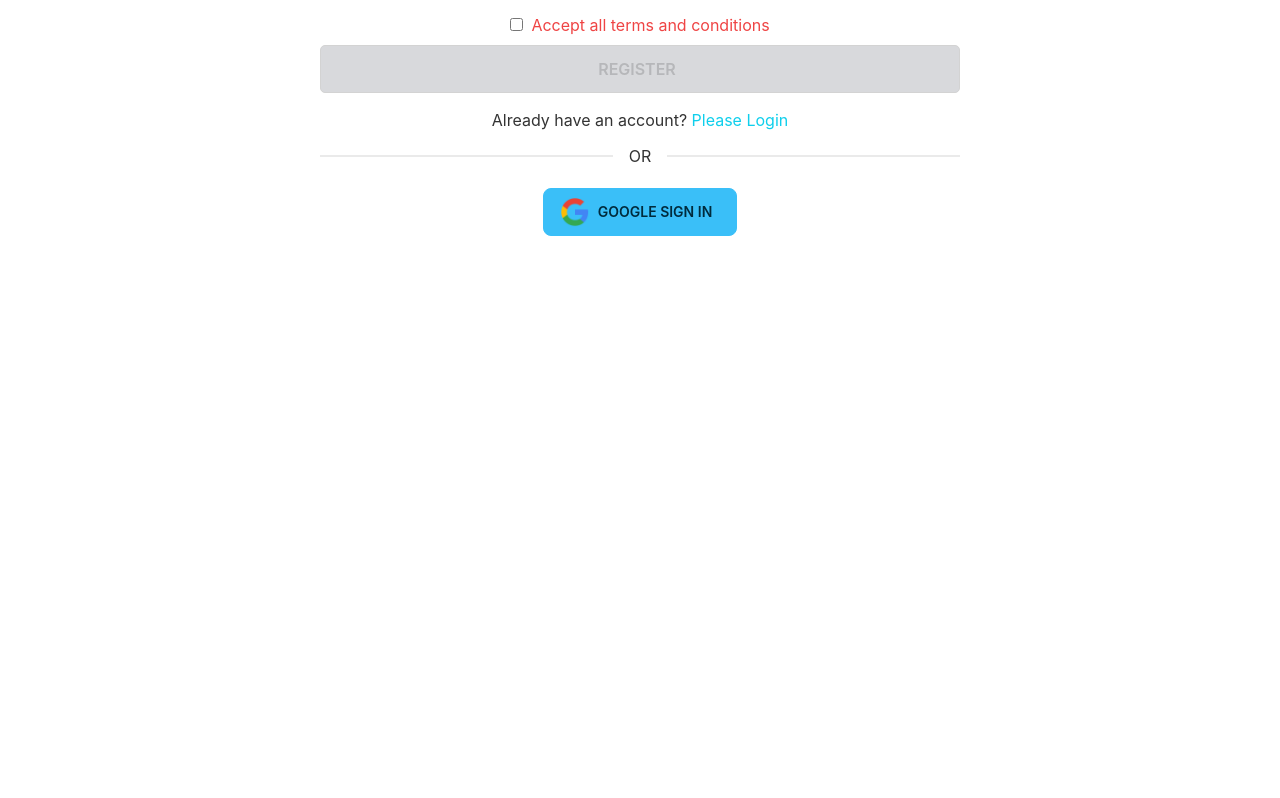
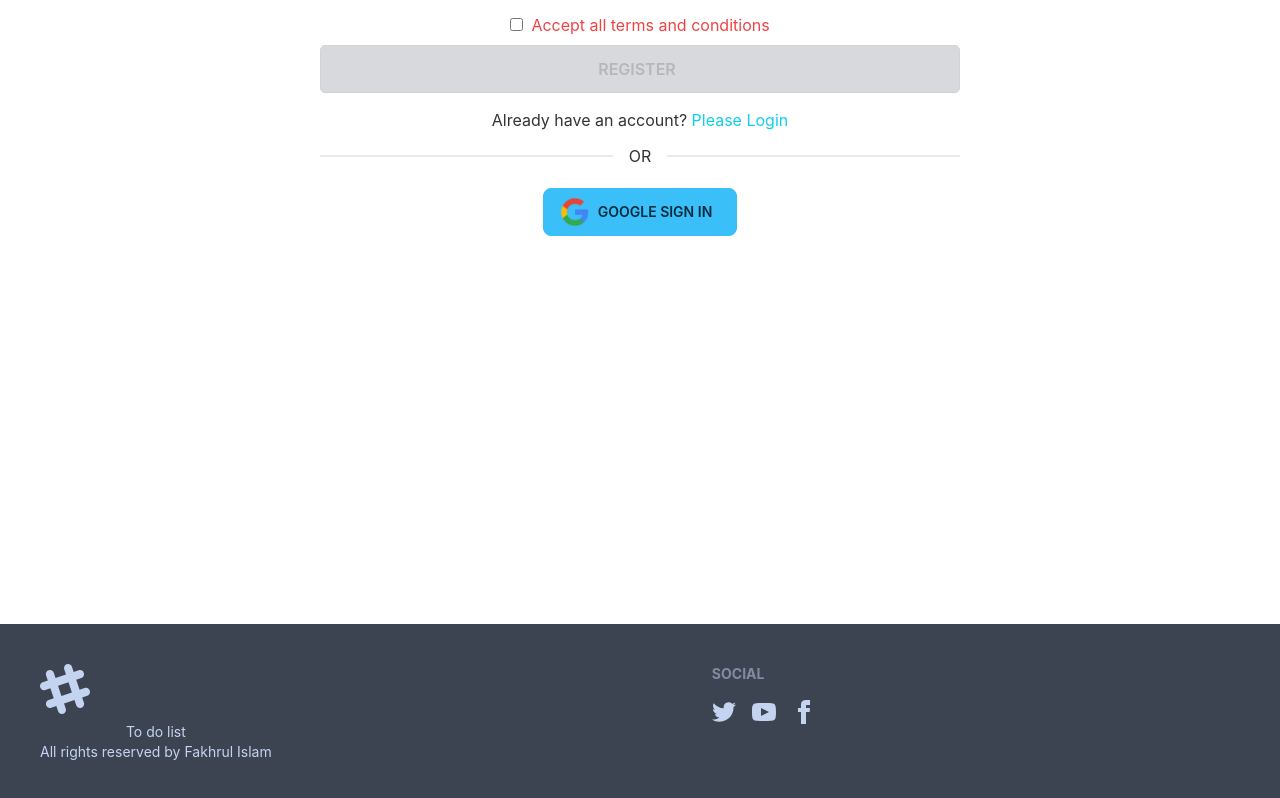
Before and after one commit to foadtkf/to-do-list-client, a React (Create React App) app: page /signup in a window 1280 px wide. Shown: the part 240-1038 px from the top of the page. Before the commit the page ends 864 px from the top, so only its background shows below. Built offline with nearby package versions, Linux system fonts and the light colour scheme; no server answers.

Commit message:
action added to delete button

```diff
--- a/src/App.js
+++ b/src/App.js
@@ -1,6 +1,7 @@
 import { Route, Routes } from 'react-router-dom';
 import './App.css';
 import Add from './Components/Add/Add';
+import Footer from './Components/Footer/Footer';
 import Home from './Components/Home/Home';
 import Login from './Components/Login/Login';
 import Navbar from './Components/Navbar/Navbar';
@@ -21,6 +22,7 @@
 <Route path='/add' element={<Add></Add>}></Route>
       <Route path='/signup' element={<Signup></Signup>}></Route>
       </Routes>
+      <Footer></Footer>
     </div>
   );
 }
--- /dev/null
+++ b/src/Components/Footer/Footer.js
@@ -0,0 +1,24 @@
+import React from 'react';
+
+const Footer = () => {
+    return (
+        <div>
+           <footer class="footer p-10 bg-neutral text-neutral-content">
+  <div>
+    <svg width="50" height="50" viewBox="0 0 24 24" xmlns="http://www.w3.org/2000/svg" fill-rule="evenodd" clip-rule="evenodd" class="fill-current"><path d="M22.672 15.226l-2.432.811.841 2.515c.33 1.019-.209 2.127-1.23 2.456-1.15.325-2.148-.321-2.463-1.226l-.84-2.518-5.013 1.677.84 2.517c.391 1.203-.434 2.542-1.831 2.542-.88 0-1.601-.564-1.86-1.314l-.842-2.516-2.431.809c-1.135.328-2.145-.317-2.463-1.229-.329-1.018.211-2.127 1.231-2.456l2.432-.809-1.621-4.823-2.432.808c-1.355.384-2.558-.59-2.558-1.839 0-.817.509-1.582 1.327-1.846l2.433-.809-.842-2.515c-.33-1.02.211-2.129 1.232-2.458 1.02-.329 2.13.209 2.461 1.229l.842 2.515 5.011-1.677-.839-2.517c-.403-1.238.484-2.553 1.843-2.553.819 0 1.585.509 1.85 1.326l.841 2.517 2.431-.81c1.02-.33 2.131.211 2.461 1.229.332 1.018-.21 2.126-1.23 2.456l-2.433.809 1.622 4.823 2.433-.809c1.242-.401 2.557.484 2.557 1.838 0 .819-.51 1.583-1.328 1.847m-8.992-6.428l-5.01 1.675 1.619 4.828 5.011-1.674-1.62-4.829z"></path></svg>
+    <p>To do list<br/>All rights reserved by Fakhrul Islam</p>
+  </div>
+  <div>
+    <span class="footer-title">Social</span>
+    <div class="grid grid-flow-col gap-4">
+      <a><svg xmlns="http://www.w3.org/2000/svg" width="24" height="24" viewBox="0 0 24 24" class="fill-current"><path d="M24 4.557c-.883.392-1.832.656-2.828.775 1.017-.609 1.798-1.574 2.165-2.724-.951.564-2.005.974-3.127 1.195-.897-.957-2.178-1.555-3.594-1.555-3.179 0-5.515 2.966-4.797 6.045-4.091-.205-7.719-2.165-10.148-5.144-1.29 2.213-.669 5.108 1.523 6.574-.806-.026-1.566-.247-2.229-.616-.054 2.281 1.581 4.415 3.949 4.89-.693.188-1.452.232-2.224.084.626 1.956 2.444 3.379 4.6 3.419-2.07 1.623-4.678 2.348-7.29 2.04 2.179 1.397 4.768 2.212 7.548 2.212 9.142 0 14.307-7.721 13.995-14.646.962-.695 1.797-1.562 2.457-2.549z"></path></svg></a>
+      <a><svg xmlns="http://www.w3.org/2000/svg" width="24" height="24" viewBox="0 0 24 24" class="fill-current"><path d="M19.615 3.184c-3.604-.246-11.631-.245-15.23 0-3.897.266-4.356 2.62-4.385 8.816.029 6.185.484 8.549 4.385 8.816 3.6.245 11.626.246 15.23 0 3.897-.266 4.356-2.62 4.385-8.816-.029-6.185-.484-8.549-4.385-8.816zm-10.615 12.816v-8l8 3.993-8 4.007z"></path></svg></a>
+      <a><svg xmlns="http://www.w3.org/2000/svg" width="24" height="24" viewBox="0 0 24 24" class="fill-current"><path d="M9 8h-3v4h3v12h5v-12h3.642l.358-4h-4v-1.667c0-.955.192-1.333 1.115-1.333h2.885v-5h-3.808c-3.596 0-5.192 1.583-5.192 4.615v3.385z"></path></svg></a>
+    </div>
+  </div>
+</footer>
+        </div>
+    );
+};
+
+export default Footer;
--- a/src/Components/Home/Home.js
+++ b/src/Components/Home/Home.js
@@ -3,7 +3,7 @@
 
 const Home = () => {
     return (
-        <div>
+        <div  style={{minHeight:"100vh"}}>
             <p>This is home</p>
             <List></List>
         </div>
--- a/src/Components/List/List.js
+++ b/src/Components/List/List.js
@@ -1,13 +1,30 @@
 import React, { useEffect, useState } from 'react';
-import Task from './Task';
+import { useAuthState } from 'react-firebase-hooks/auth';
+import { toast, ToastContainer } from 'react-toastify';
+import auth from '../../firebase.init';
 
 const List = () => {
   const [tasks,setTasks] = useState([])
+  const [user] = useAuthState(auth);
   useEffect( ()=>{
-    fetch('task.json')
+    fetch('http://localhost:5000/tasks')
     .then(res => res.json())
     .then(data => setTasks(data));
 }, [])
+const handleDelete=id=>{
+  const proceed =window.confirm('R you sure?')
+  if(proceed){
+      fetch(`http://localhost:5000/tasks/${id}`,{
+          method:'DELETE'})
+          .then(res=>res.json())
+          .then(data=>{
+              console.log(data)
+              const remaining=tasks.filter(task=>task._id !== id)
+              setTasks(remaining)
+          })
+          toast.error('Deleted Successfully!')
+  }
+}
     return (
         <div class="overflow-x-auto">
         <table class="table w-full">
@@ -23,11 +40,26 @@
           </thead>
           <tbody>
             {
-              tasks.map(task=><Task key={task._id} task={task}></Task>)
+              tasks.map(task=><tr class="hover">
+      <th>1</th>
+      <td>{task.task}</td>
+      <td>{task.starting}</td>
+      <td>{task.ending}</td>
+      <td>{task.status}</td>
+      <td>
+        <div class="btn-group">
+          <button class="btn btn-active">Completed</button>
+          {user&&<>
+            <button class="btn">Update</button>
+          <button class="btn"  onClick={()=>handleDelete(task._id)} >Delete</button></>}
+        </div>
+      </td>
+    </tr>)
             }
 
           </tbody>
         </table>
+        <ToastContainer/>
       </div>
     );
 };
--- a/src/Components/List/Task.js
+++ /dev/null
@@ -1,22 +0,0 @@
-import React from "react";
-
-const Task = ({ task }) => {
-  return (
-    <tr class="hover">
-      <th>1</th>
-      <td>{task.task}</td>
-      <td>{task.starting}</td>
-      <td>{task.ending}</td>
-      <td>{task.status}</td>
-      <td>
-        <div class="btn-group">
-          <button class="btn btn-active">Completed</button>
-          <button class="btn">Update</button>
-          <button class="btn">Delete</button>
-        </div>
-      </td>
-    </tr>
-  );
-};
-
-export default Task;
```
